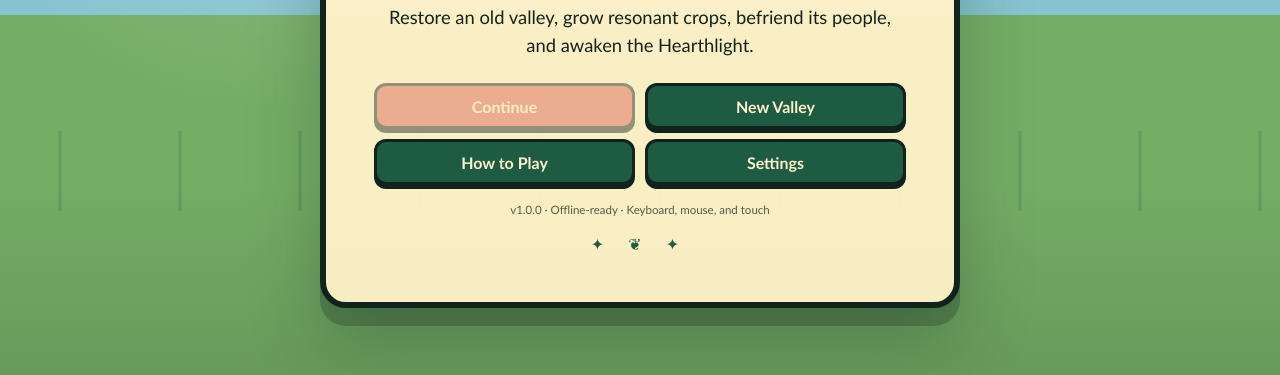
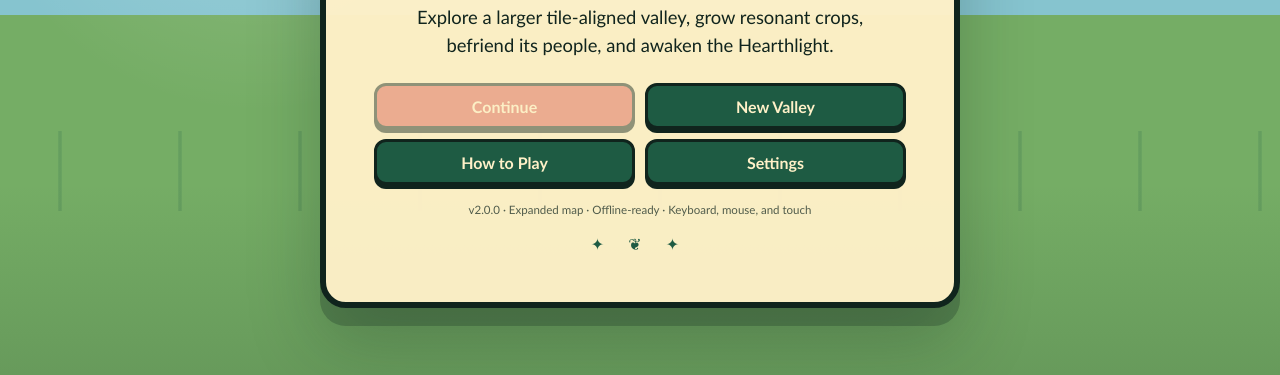
Before and after one commit to tan15hacks/cloned, a website with bundled scripts: page index.html in a window 1280 px wide. Shown: the part 337-712 px from the top of the page. Built offline with nearby package versions, Linux system fonts and the light colour scheme.

Commit message:
Publish Hearthvale expanded map version

```diff
--- a/index.html
+++ b/index.html
@@ -44,14 +44,14 @@
       <div class="title-panel">
         <p class="eyebrow">AN ORIGINAL FARMING &amp; VILLAGE ADVENTURE</p>
         <h1>HEARTHVALE</h1>
-        <p class="subtitle">Restore an old valley, grow resonant crops, befriend its people, and awaken the Hearthlight.</p>
+        <p class="subtitle">Explore a larger tile-aligned valley, grow resonant crops, befriend its people, and awaken the Hearthlight.</p>
         <div class="title-actions">
           <button id="continueButton" class="primary">Continue</button>
           <button id="newGameButton">New Valley</button>
           <button id="howToButton">How to Play</button>
           <button id="settingsButton">Settings</button>
         </div>
-        <p class="version">v1.0.0 · Offline-ready · Keyboard, mouse, and touch</p>
+        <p class="version">v2.0.0 · Expanded map · Offline-ready · Keyboard, mouse, and touch</p>
       </div>
     </section>
 
```
